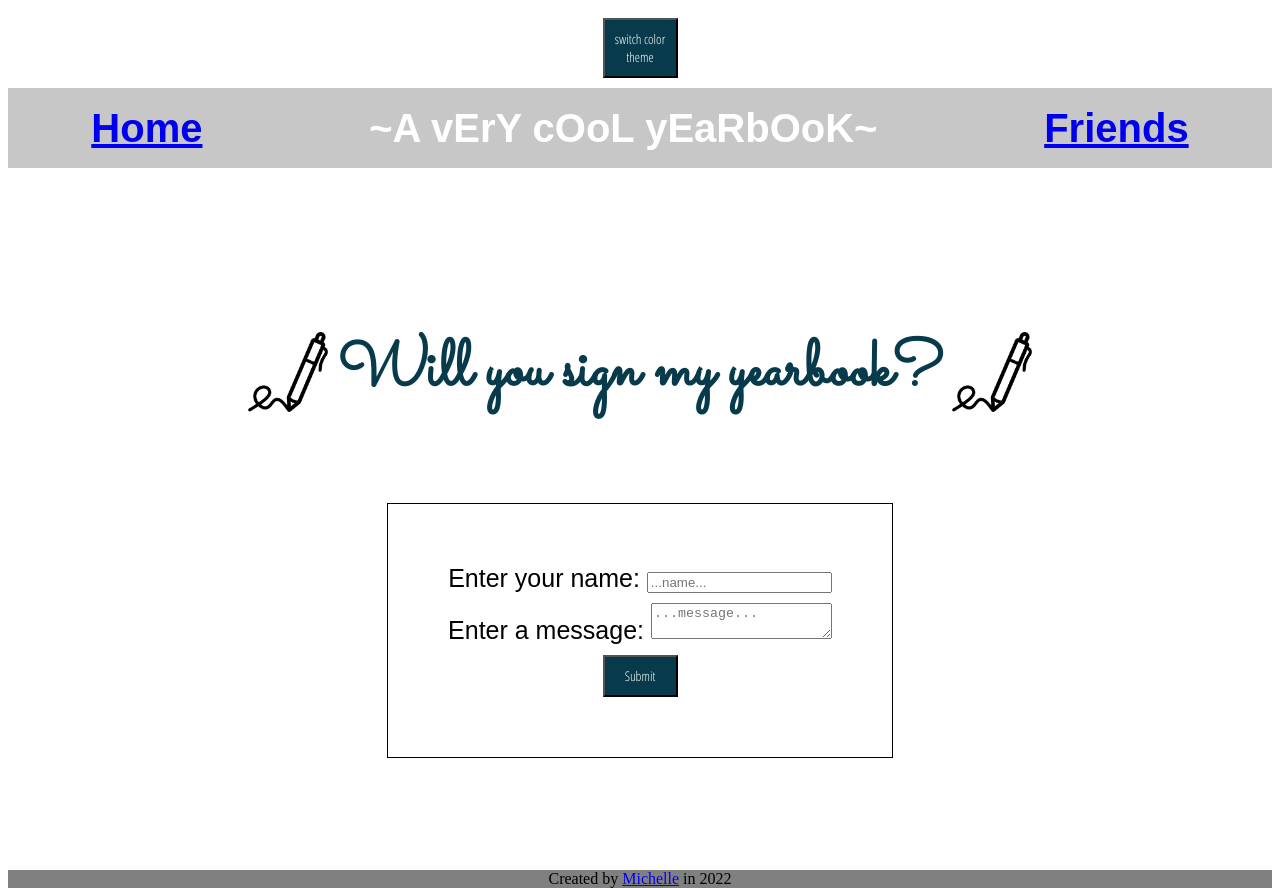
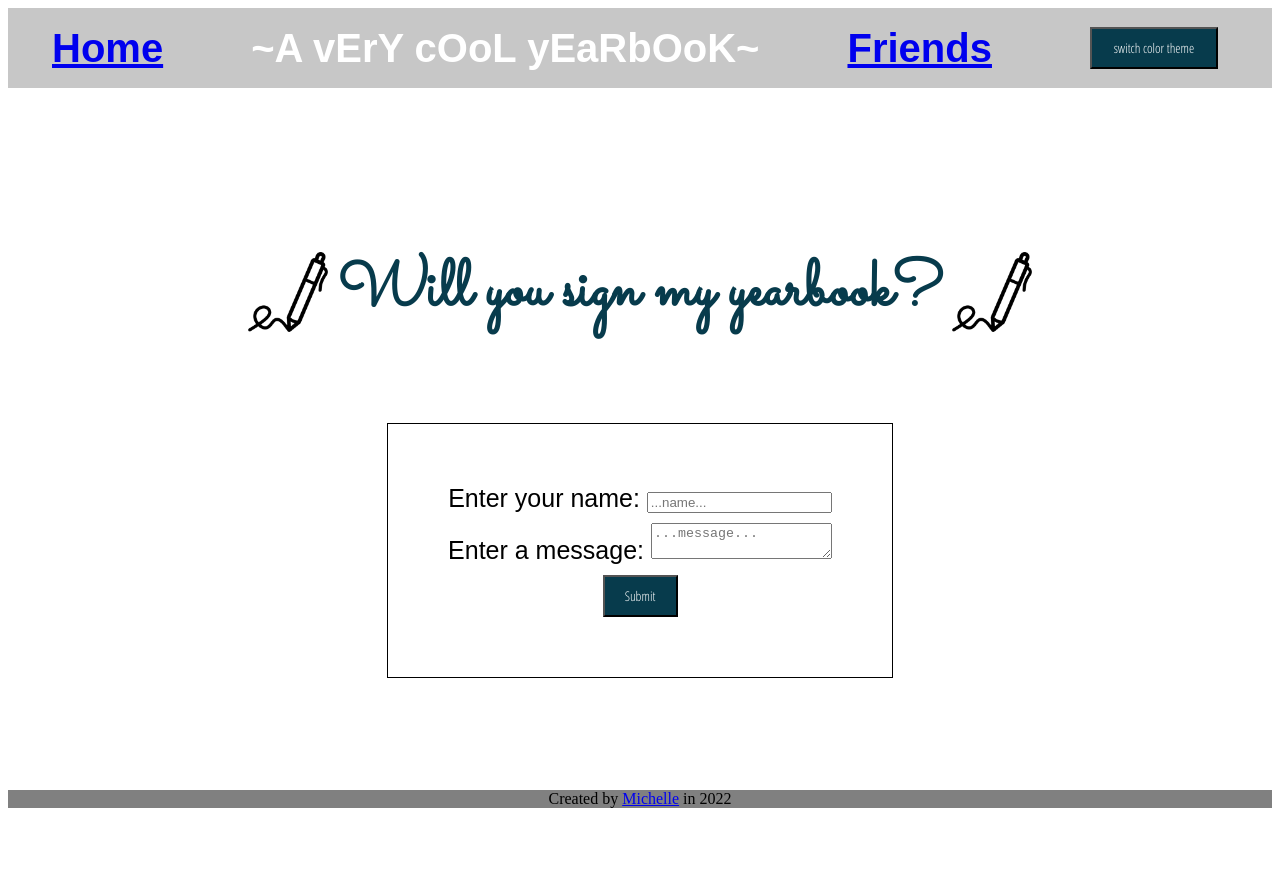
Before and after one commit to michellerenehey/adv-react-guestbook, a React (Create React App) app: page / in a window 1280 px wide. After the commit the page ends 808 px from the top, so only its background shows below. Built offline with nearby package versions, Linux system fonts and the light colour scheme; a web font is replaced by a local one.

Commit message:
moved darkmode hook to header with props

```diff
--- a/src/App.css
+++ b/src/App.css
@@ -23,3 +23,7 @@
   color: #000;
   transition: 0.3s all;
 }
+
+.theme-button {
+  width: 10vw;
+}
--- a/src/App.jsx
+++ b/src/App.jsx
@@ -11,9 +11,8 @@ function App() {
 
   return (
     <div className={`App ${theme}`}>
-      <button onClick={toggleTheme}>switch color theme</button>
       <BrowserRouter>
-        <Layout>
+        <Layout toggleTheme={toggleTheme}>
           <Switch>
             <Route exact path="/">
               <Home />
--- a/src/views/Layout/Header/Header.jsx
+++ b/src/views/Layout/Header/Header.jsx
@@ -2,7 +2,7 @@ import './Header.css';
 import { useUser } from '../../../context/UserContext';
 import { Link } from 'react-router-dom';
 
-export default function Header() {
+export default function Header({ toggleTheme }) {
   const { user } = useUser();
 
   return (
@@ -14,6 +14,9 @@ export default function Header() {
       <Link to="/friends" className="header-link">
         Friends
       </Link>
+      <button className="theme-button" onClick={toggleTheme}>
+        switch color theme
+      </button>
     </div>
   );
 }
--- a/src/views/Layout/Layout.jsx
+++ b/src/views/Layout/Layout.jsx
@@ -2,10 +2,10 @@ import Header from './Header/Header';
 import Footer from './Footer/Footer';
 import './Layout.css';
 
-export default function Layout({ children }) {
+export default function Layout({ children, toggleTheme }) {
   return (
     <div className="Layout">
-      <Header />
+      <Header toggleTheme={toggleTheme} />
       <main>{children}</main>
       <Footer />
     </div>
```
